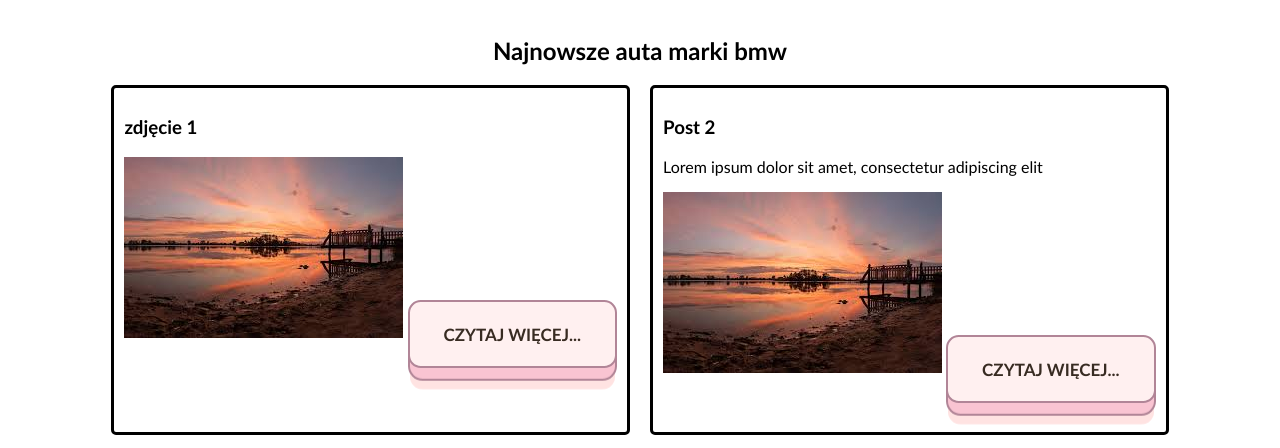
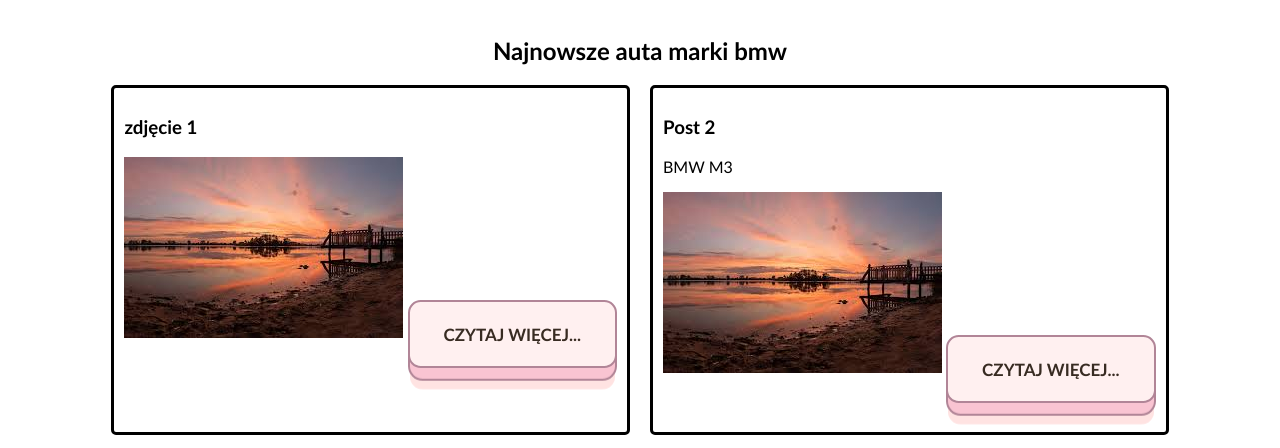
Before and after one commit to bartoszgrymaszewski55/strona-html, a plain HTML site: page index.html in a window 1280 px wide. Shown: the part 104-552 px from the top of the page. Drawn offline with Linux system fonts and the light colour scheme.

Commit message:
Update index.html

```diff
--- a/index.html
+++ b/index.html
@@ -38,7 +38,7 @@
 
             <div class="post">
                 <h3>Post 2</h3>
-                <p>Lorem ipsum dolor sit amet, consectetur adipiscing elit</p>
+                <p>BMW M3</p>
 
                 <img src="zdjęcie.jpg" />
 
```
